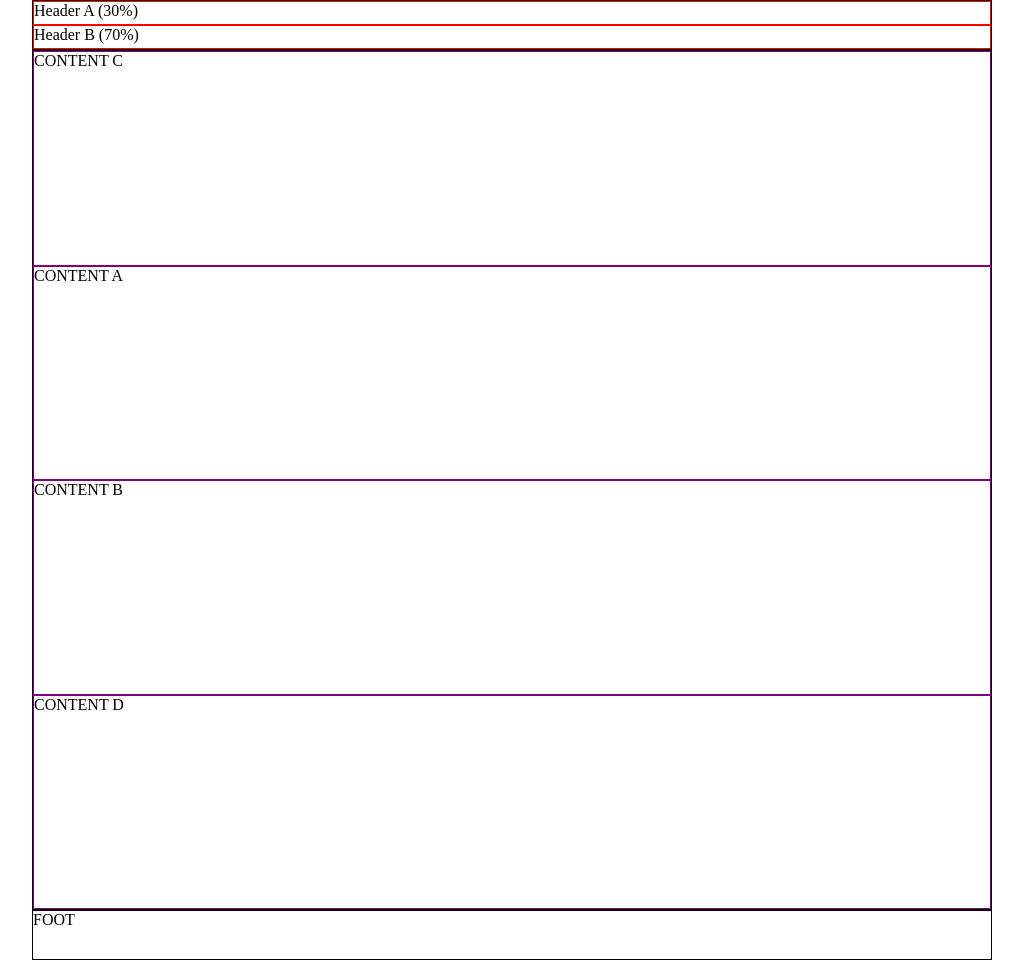
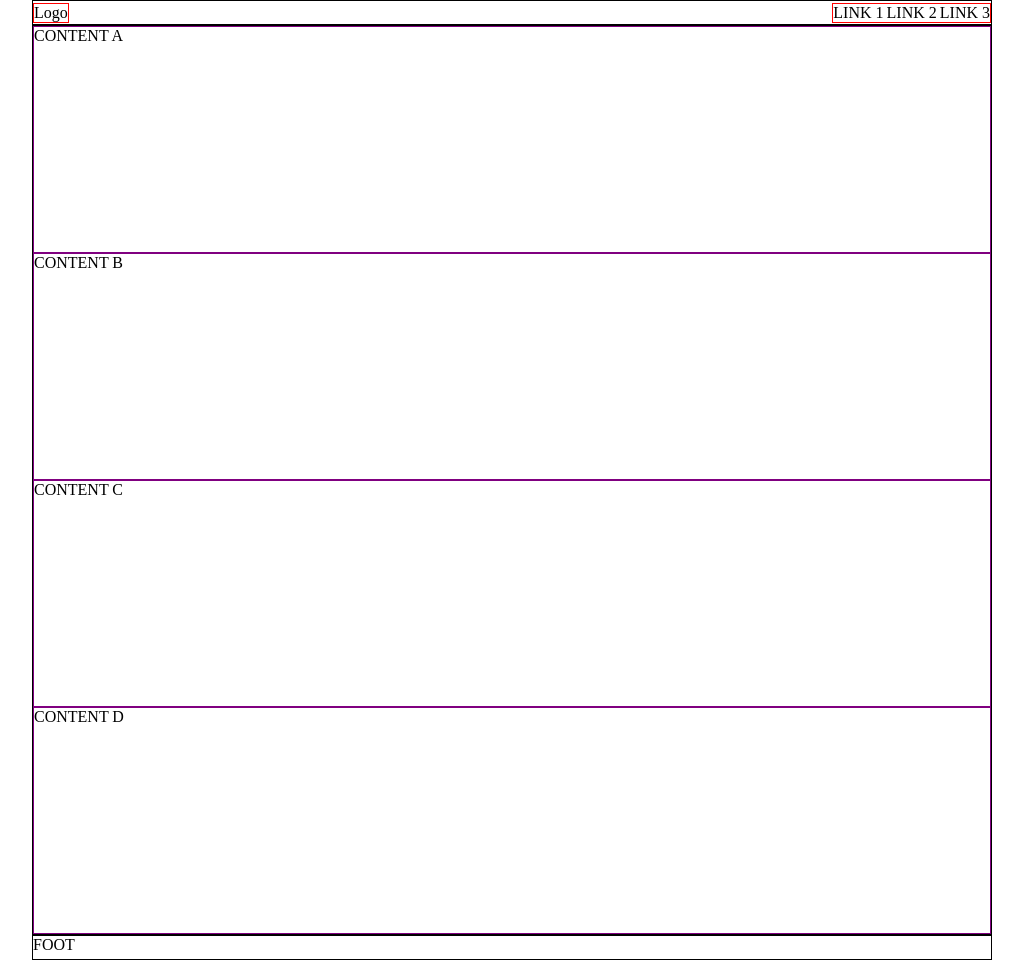
Before and after one commit to cdanni91/landing-page-practice, a plain HTML site: page index.html in a window 1280 px wide. Shown: the whole page, without its empty margins (128-1151 px from the left). Drawn offline with Linux system fonts and the light colour scheme.

Commit message:
Update header style

```diff
--- a/index.html
+++ b/index.html
@@ -10,8 +10,14 @@
 
 <body>
     <header>
-        <div class="a">Header A (30%)</div>
-        <div class="b">Header B (70%)</div>
+        <div class="header-logo">Logo</div>
+        <div class="header-links">
+            <ul>
+                <li>LINK 1</li>
+                <li>LINK 2</li>
+                <li>LINK 3</li>
+            </ul>
+        </div>
     </header>
 
     <main>
--- a/styles.css
+++ b/styles.css
@@ -1,3 +1,5 @@
+/* GENERAL STYLES */
+
 * {
     margin: 0;
     padding: 0;
@@ -6,12 +8,25 @@
 
 
 body {
+    height: 120vh;
+    margin: 20px; /* Default value was 0 */
+
     display: flex;
     flex-direction: column;
-    height: 120vh;
-    margin: 20px; /* Default value was 0 */
   }
 
+
+ul {
+    list-style: none;
+    margin: 0px;
+    padding: 0px;
+
+    display: flex;
+    gap: 3px;
+  }
+
+
+/* MULTIPLE STYLES */
 
 
   header, main, footer {
@@ -20,21 +35,29 @@ body {
 
 
   header, footer {
-    display: flex;
-    flex-direction: column;
-    height: 50px; /* Adjust this height as needed */
+    height: 25px; /* Adjust this height as needed */
+    align-items: center;
   }
 
 
-    .a {
+/* HEADER CUSTOM STYLES */
+
+  header {
+    display: flex;
+  }
+
+    .header-logo {
         border: 1px solid red;
-        height: 50%;
+        margin-right: auto;
+
     }
 
-    .b {
+    .header-links {
         border: 1px solid red;
-        height: 50%;
+
     }
+
+
 
 
   main {
@@ -53,7 +76,7 @@ body {
     }
 
 
-    .content-a {
+ /*    .content-a {
         order: 2;
     }
 
@@ -67,7 +90,7 @@ body {
 
     .content-d {
         order: 4;
-    }
+    } */
 
 
 
```
